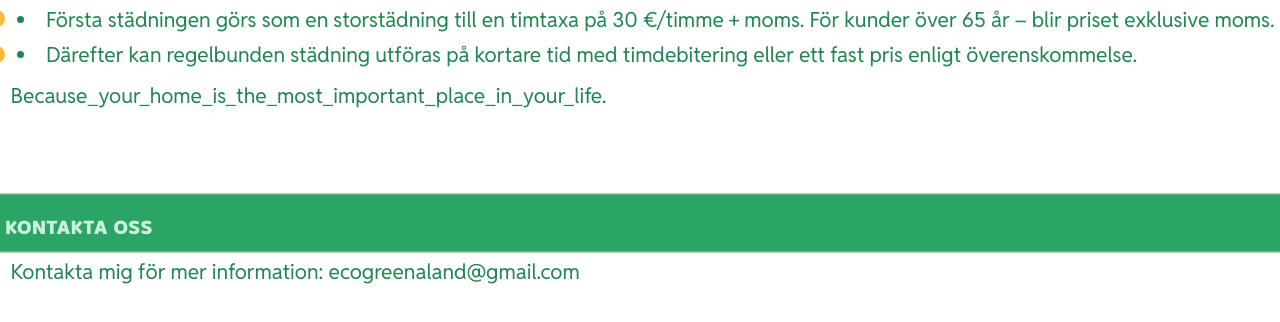
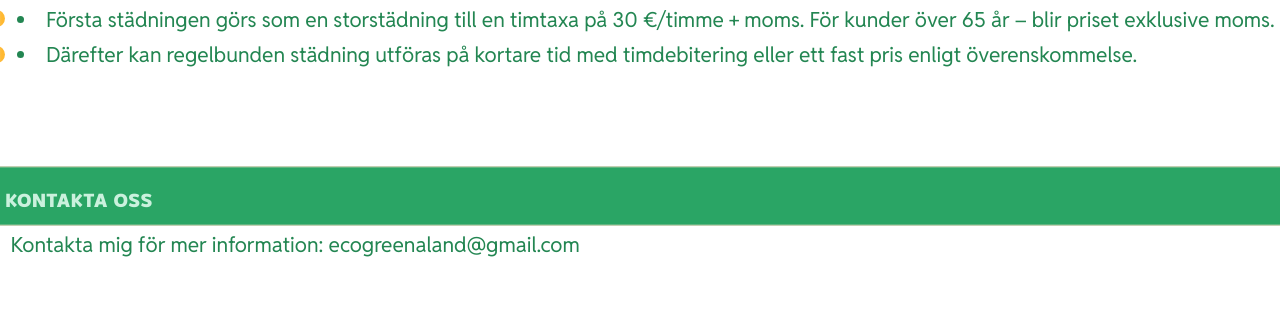
Before and after one commit to ecoax/ecoax.github.io, a plain HTML site: page index.html in a window 1280 px wide. Shown: the part 842-1164 px from the top of the page. Drawn offline with Linux system fonts and the light colour scheme.

Commit message:
3Update index.html

```diff
--- a/index.html
+++ b/index.html
@@ -81,7 +81,7 @@
       <div class="extra"> Villkor:</div>
       <li> Första städningen görs som en storstädning till en timtaxa på 30 €/timme + moms. För kunder över 65 år – blir priset exklusive moms. </li>
        <li> Därefter kan regelbunden städning utföras på kortare tid med timdebitering eller ett fast pris enligt överenskommelse. </li>
-      <div>Because_your_home_is_the_most_important_place_in_your_life.</div>
+      <div></div>
 
       <div class="extra"> KONTAKTA OSS</div>
       <div> Kontakta mig för mer information: ecogreenaland@gmail.com</div>
```
